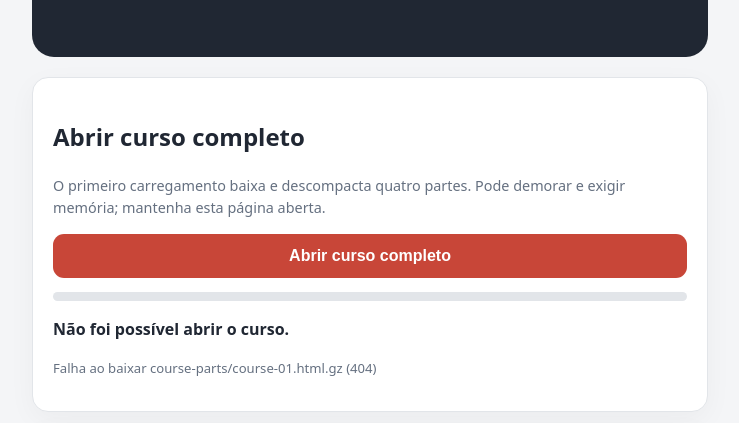
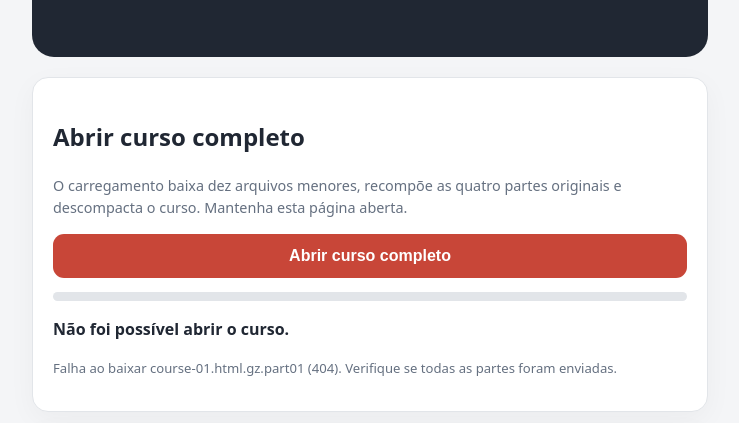
Before and after one commit to pauloviniciusdefreitasdasilva-creator/American-English-File-1, a plain HTML site: page full-course.html in a window 1280 px wide. Both pictures are taken after a click on the button "Abrir curso completo". Shown: the part 359-782 px from the top of the page, without its empty margins (270-1009 px from the left). Drawn offline with Linux system fonts and the light colour scheme; no server answers.

Commit message:
Load original course from GitHub-size-safe media chunks

```diff
--- a/full-course.html
+++ b/full-course.html
@@ -7,13 +7,18 @@
 *{box-sizing:border-box}body{margin:0;background:var(--bg);color:var(--ink);font:16px/1.55 system-ui,-apple-system,BlinkMacSystemFont,"Segoe UI",sans-serif}.wrap{max-width:760px;margin:0 auto;padding:clamp(18px,5vw,42px)}.hero{background:#202733;color:#fff;border-radius:22px;padding:clamp(24px,6vw,44px);margin:5vh 0 20px}.eyebrow{text-transform:uppercase;letter-spacing:.14em;font-size:.75rem;color:#f0b7ad;font-weight:800}.hero h1{font-size:clamp(2rem,7vw,3.3rem);line-height:1.06;margin:.55rem 0}.hero p{color:#e4e8ee;max-width:55ch}.card{background:var(--card);border:1px solid var(--line);border-radius:16px;padding:20px;margin:14px 0;box-shadow:0 8px 28px #0000000a}.btn{border:0;border-radius:11px;background:var(--accent);color:#fff;font-weight:800;padding:13px 18px;font-size:1rem;width:100%;cursor:pointer}.btn:disabled{opacity:.55;cursor:wait}.muted{color:var(--muted);font-size:.9rem}.progress{height:9px;background:var(--line);border-radius:99px;overflow:hidden;margin:14px 0}.bar{height:100%;width:0;background:var(--accent);transition:width .2s}#status{font-weight:700}.small{font-size:.82rem}.warning{border-left:4px solid #d49a35;padding:12px 14px;background:#fff7e6;border-radius:8px;color:#5b471e}@media(prefers-color-scheme:dark){:root{color-scheme:dark;--bg:#10151c;--card:#1b232e;--ink:#edf1f5;--muted:#aab5c2;--line:#303b49}.warning{background:#302819;color:#f5dfb0}}
 </style></head><body><main class="wrap">
 <section class="hero"><div class="eyebrow">Student edition · Elementary</div><h1>American English File 1</h1><p>Versão original completa do material interativo. O conteúdo é carregado em partes compactadas para respeitar o limite de tamanho de arquivo do GitHub.</p></section>
-<section class="card"><h2>Abrir curso completo</h2><p class="muted">O primeiro carregamento baixa e descompacta quatro partes. Pode demorar e exigir memória; mantenha esta página aberta.</p><button class="btn" id="start">Abrir curso completo</button><div class="progress"><div class="bar" id="bar"></div></div><p id="status" role="status" aria-live="polite">Pronto para carregar.</p><p class="muted small" id="detail">4 partes · carregamento sob demanda</p></section>
+<section class="card"><h2>Abrir curso completo</h2><p class="muted">O carregamento baixa dez arquivos menores, recompõe as quatro partes originais e descompacta o curso. Mantenha esta página aberta.</p><button class="btn" id="start">Abrir curso completo</button><div class="progress"><div class="bar" id="bar"></div></div><p id="status" role="status" aria-live="polite">Pronto para carregar.</p><p class="muted small" id="detail">10 arquivos · 4 seções · carregamento sob demanda</p></section>
 <section class="card"><h3>Compatibilidade</h3><p class="muted">Use Safari, Chrome ou Edge atualizados. Para iPhone/iPad, mantenha o navegador em primeiro plano durante o carregamento.</p></section>
 <div class="warning small"><strong>Direitos de uso:</strong> publique e compartilhe os materiais apenas se tiver autorização para redistribuir o conteúdo protegido por direitos autorais.</div>
 <p class="muted small"><a href="index.html">← Voltar à versão responsiva integrada</a></p></main>
 <script>
-const parts=["course-parts/course-01.html.gz","course-parts/course-02.html.gz","course-parts/course-03.html.gz","course-parts/course-04.html.gz"];
+const groups=[
+ {name:"course-01.html.gz",files:["course-01.html.gz.part01","course-01.html.gz.part02"]},
+ {name:"course-02.html.gz",files:["course-02.html.gz.part01","course-02.html.gz.part02"]},
+ {name:"course-03.html.gz",files:["course-03.html.gz.part01","course-03.html.gz.part02","course-03.html.gz.part03"]},
+ {name:"course-04.html.gz",files:["course-04.html.gz.part01","course-04.html.gz.part02","course-04.html.gz.part03"]}
+];
 const button=document.getElementById('start'),bar=document.getElementById('bar'),status=document.getElementById('status'),detail=document.getElementById('detail');
-async function decompress(url){const r=await fetch(url);if(!r.ok)throw new Error('Falha ao baixar '+url+' ('+r.status+')');if(!('DecompressionStream'in window))throw new Error('Este navegador não oferece suporte à descompressão gzip. Atualize o navegador.');return await new Response(r.body.pipeThrough(new DecompressionStream('gzip'))).text();}
-button.addEventListener('click',async()=>{button.disabled=true;const chunks=[];try{for(let i=0;i<parts.length;i++){status.textContent='Carregando parte '+(i+1)+' de '+parts.length+'…';detail.textContent='Não feche esta página durante o carregamento.';chunks.push(await decompress(parts[i]));bar.style.width=((i+1)/parts.length*100)+'%';}status.textContent='Preparando o curso…';document.open();document.write(chunks.join(''));document.close();}catch(e){button.disabled=false;status.textContent='Não foi possível abrir o curso.';detail.textContent=e.message;console.error(e);}});
+async function decompressGroup(group){const buffers=[];for(const file of group.files){const url="course-parts/"+file;const r=await fetch(url);if(!r.ok)throw new Error("Falha ao baixar "+file+" ("+r.status+"). Verifique se todas as partes foram enviadas.");buffers.push(await r.arrayBuffer());}if(!('DecompressionStream'in window))throw new Error('Este navegador não oferece suporte à descompressão gzip. Atualize o navegador.');const compressed=new Blob(buffers);return await new Response(compressed.stream().pipeThrough(new DecompressionStream('gzip'))).text();}
+button.addEventListener('click',async()=>{button.disabled=true;const chunks=[];try{for(let i=0;i<groups.length;i++){status.textContent='Reconstruindo e carregando seção '+(i+1)+' de '+groups.length+'…';detail.textContent='Não feche esta página durante o carregamento.';chunks.push(await decompressGroup(groups[i]));bar.style.width=((i+1)/groups.length*100)+'%';}status.textContent='Preparando o curso…';document.open();document.write(chunks.join(''));document.close();}catch(e){button.disabled=false;status.textContent='Não foi possível abrir o curso.';detail.textContent=e.message;console.error(e);}});
 </script></body></html>
```
